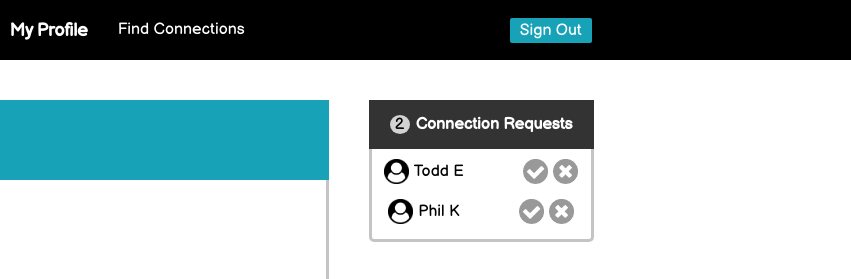
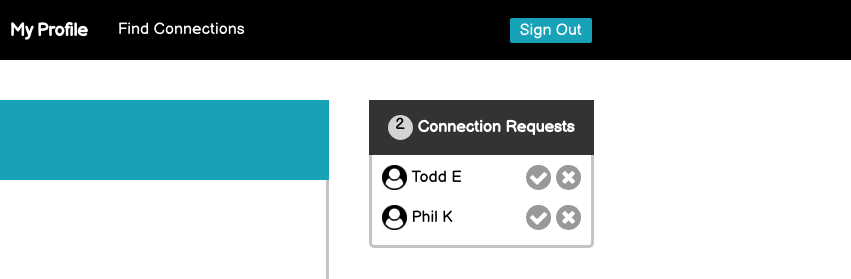
Before and after one commit to andrewp8/Coding_Dojo_WebFundamental, a plain HTML site: page profile/index.html in a window 1280 px wide. Shown: the top 279 px of the page, 429-1280 px from the left. Drawn offline with Linux system fonts and the light colour scheme.

Commit message:
Fixed: lg_avatar(removed position, used margin). connection_requests_user: was able to stack the 2 row straight from 2 sides by using align-item: center and set width: 50% for .._avatar and .._marks.

```diff
--- a/profile/index.html
+++ b/profile/index.html
@@ -56,16 +56,20 @@
                 </div>
                 <div class="connection_requests_body">
                     <div class="connection_requests_user">
-                        <img src="/icons/user-circle.png" alt="Avatar">
-                        <p>Todd E</p>
+                        <div class="connection_requests_avatar">
+                            <img src="/icons/user-circle.png" alt="Avatar">
+                            <p>Todd E</p>
+                        </div>
                         <div class="connection_requests_marks">
                             <img src="/icons/accept-circle.png" alt="Check mark">
                             <img src="/icons/close-circle.png" alt="Close mark">
                         </div>
                     </div>
                     <div class="connection_requests_user">
-                        <img src="/icons/user-circle.png" alt="Avatar">
-                        <p>Phil K</p>
+                        <div class="connection_requests_avatar">
+                            <img src="/icons/user-circle.png" alt="Avatar">
+                            <p>Phil K</p>
+                        </div>
                         <div class="connection_requests_marks">
                             <img src="/icons/accept-circle.png" alt="Check mark">
                             <img src="/icons/close-circle.png" alt="Close mark">
--- a/profile/style.css
+++ b/profile/style.css
@@ -69,16 +69,14 @@ li {
 }
 
 .card_header {
-  position: relative;
   width: 100%;
   height: 80px;
   background-color: #17A2B8;
 }
 
 .lg_avatar {
-  position: absolute;
-  top: 30px;
-  left: 25px;
+  margin-top: 30px;
+  margin-left: 25px;
   width: 80px;
   border: 4px solid white;
   border-radius: 50%;
@@ -158,19 +156,24 @@ li {
 
 .connection_requests_header{
   display: flex;
-  justify-content: space-evenly;
+  justify-content: center;
+  align-items: center;
   padding: 15px;
   color: white;
   background-color: #333333;
+  gap: 5px;
 }
 
 .connection_requests_header p {
-  width: 20px;
+  width: 25px;
+  height: 25px;
   color: black;
   background-color: lightgray;
   border-radius: 50%;
   text-align: center;
 }
+
+
 
 .connection_requests_body {
   border-top: 0px;
@@ -194,9 +197,17 @@ li {
   height: 25px;
 }
 
+.connection_requests_avatar {
+  display: flex;
+  width: 50%;
+  /* justify-content: center; */
+  align-items: center;
+  gap: 5px;
+}
+
 .connection_requests_marks {
   display: flex;
-  width: 55%;
+  width: 50%;
   justify-content: flex-end;
   gap: 5px;
 }
```
